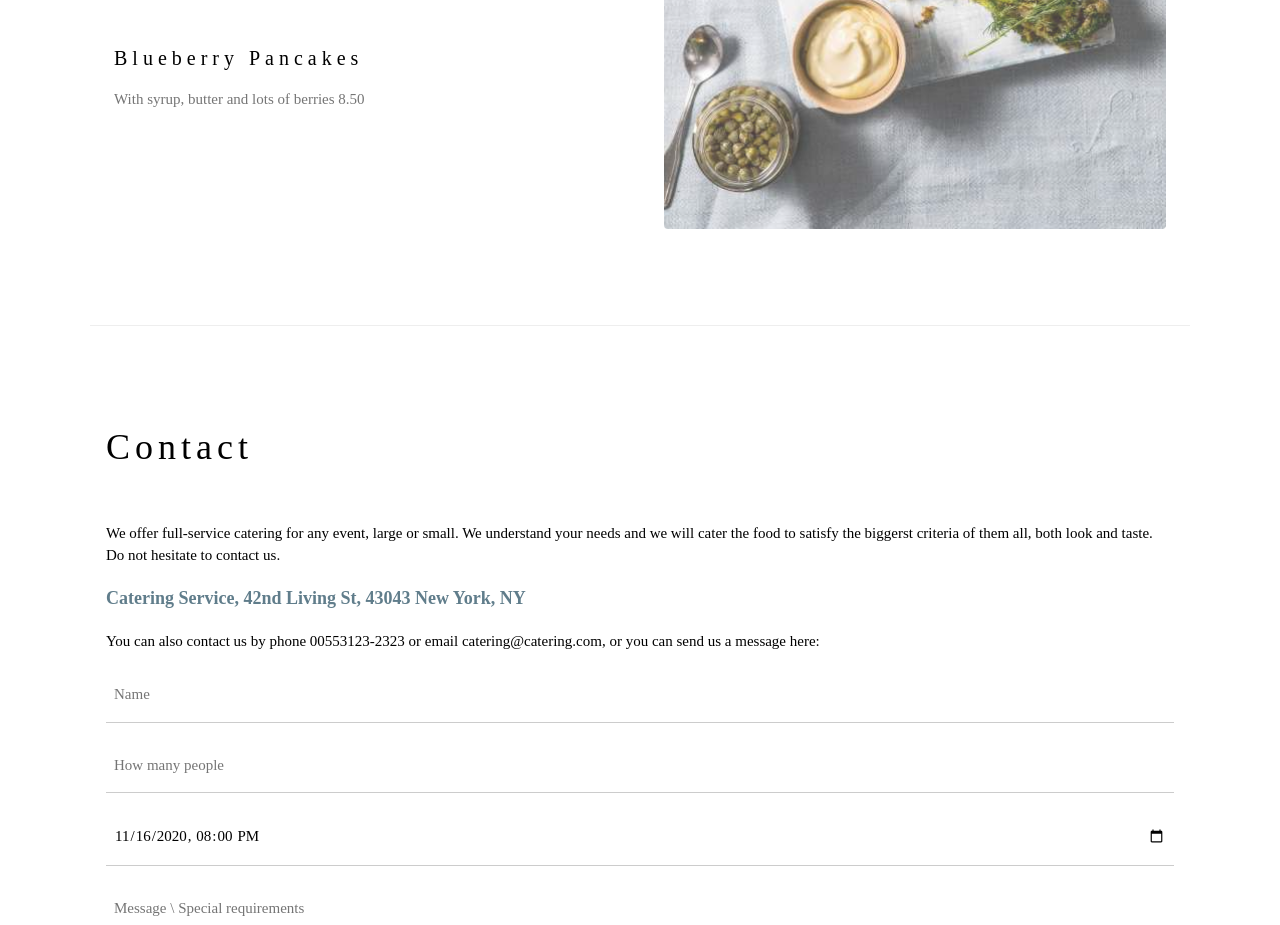
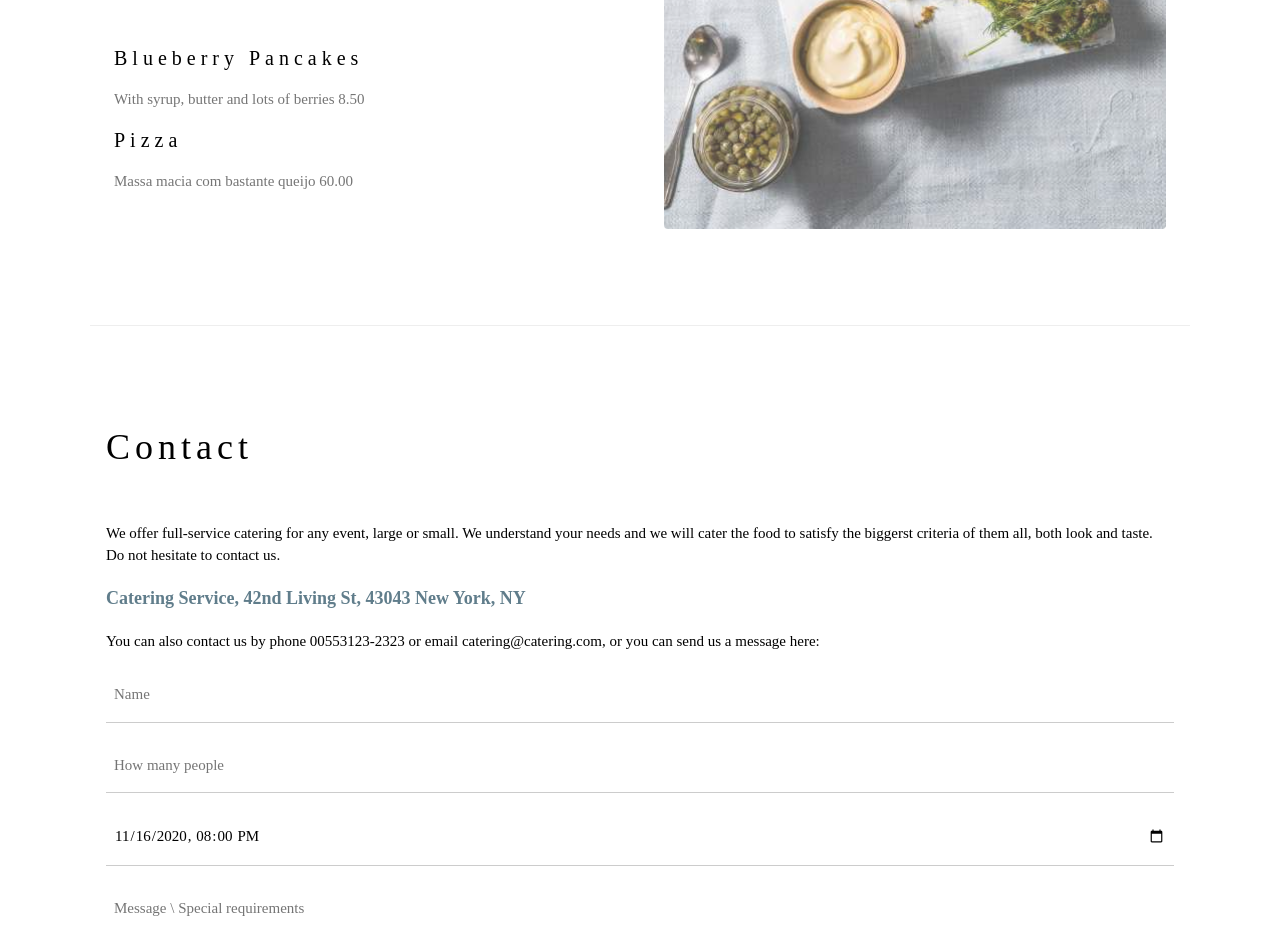
Before and after one commit to gabrielcostadejesus54/Catering, a plain HTML site: page index.html in a window 1280 px wide. Shown: the part 2060-2985 px from the top of the page. Drawn offline with nearby package versions, Linux system fonts and the light colour scheme.

Commit message:
Pizza Adicionado

```diff
--- a/index.html
+++ b/index.html
@@ -74,6 +74,9 @@ h1, h2, h3, h4, h5, h6 {
 
       <h4>Blueberry Pancakes</h4>
       <p class="w3-text-grey">With syrup, butter and lots of berries 8.50</p>
+
+      <h4>Pizza</h4>
+      <p class="w3-text-grey">Massa macia com bastante queijo 60.00</p>
     </div>
 
     <div class="w3-col l6 w3-padding-large">
```
